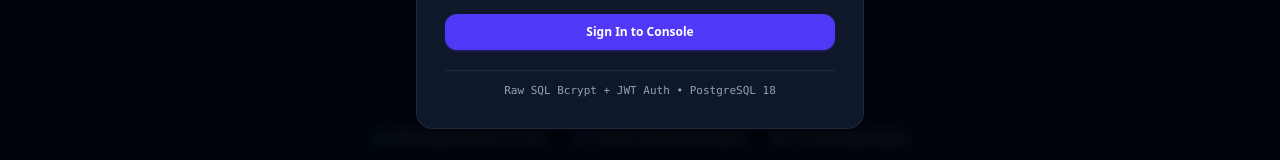
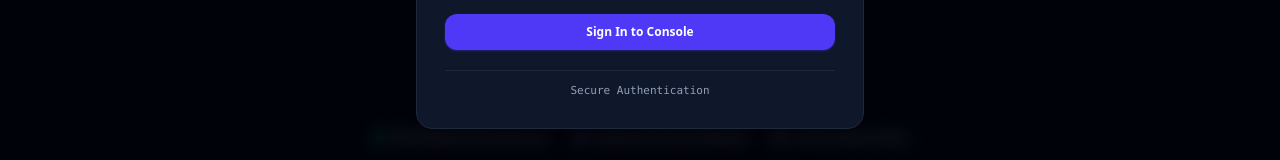
Before and after one commit to hmmdsiyam-maker/fake-news-detection, a Next.js app in the folder fake-news-ui/: page / in a window 1280 px wide. Both pictures are taken after a click on the button "Sign In". Shown: the part 452-612 px from the top of the page. Built offline with nearby package versions, Linux system fonts and the light colour scheme; no server answers.

Commit message:
style: Remove unnecessary database jargon from AuthModal UI

```diff
--- a/fake-news-ui/src/components/modals/AuthModal.tsx
+++ b/fake-news-ui/src/components/modals/AuthModal.tsx
@@ -173,7 +173,7 @@ export const AuthModal: React.FC<AuthModalProps> = ({
         </form>
 
         <div className="mt-5 pt-3 border-t border-slate-100 dark:border-slate-800 text-[11px] font-mono text-slate-500 dark:text-slate-400 text-center">
-          Raw SQL Bcrypt + JWT Auth &bull; PostgreSQL 18
+          Secure Authentication
         </div>
       </div>
     </div>
```
